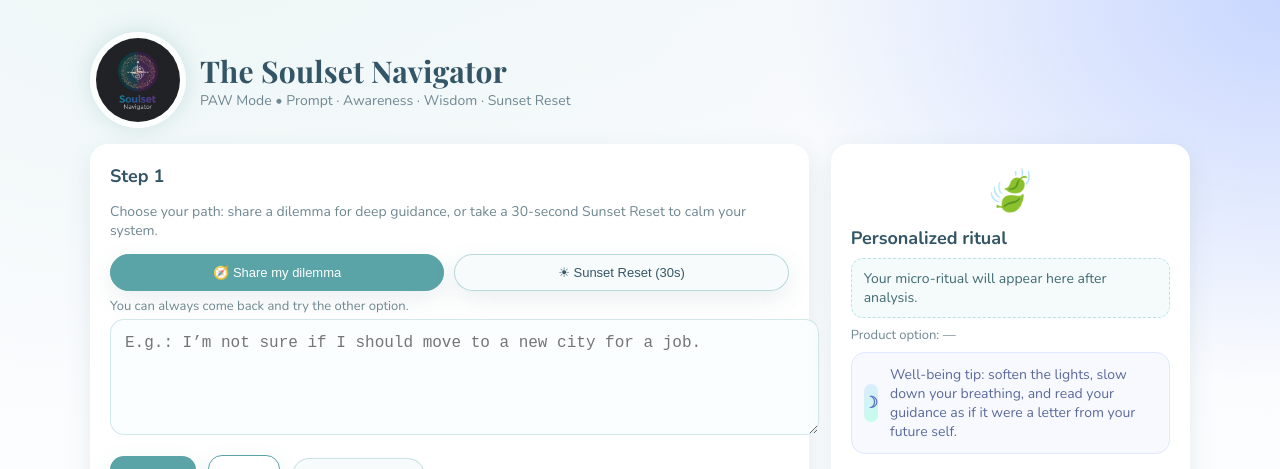
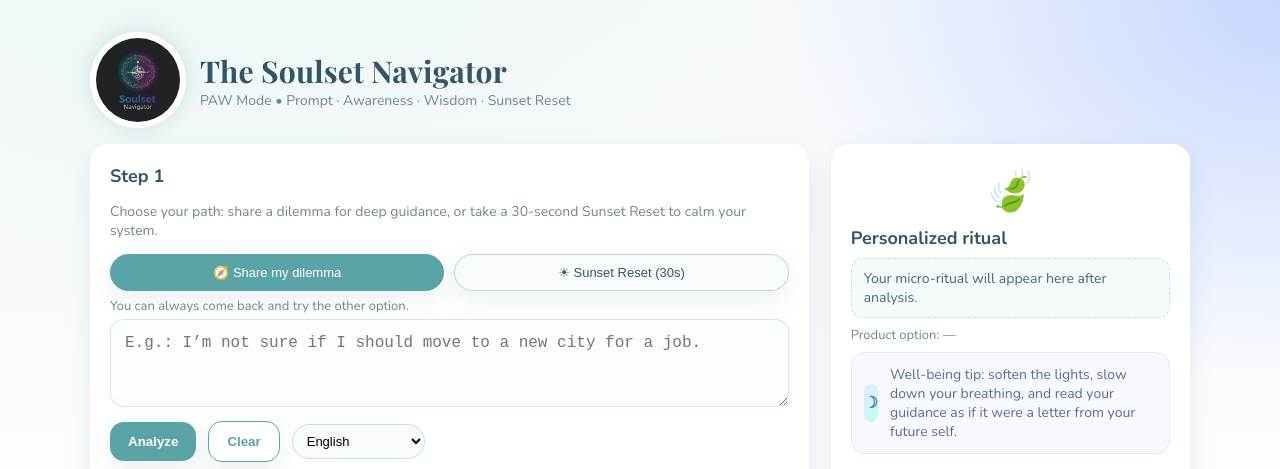
Before and after one commit to InstaMagicGen/soulset-navigator, a website: page index.html in a window 1280 px wide. Shown: the top 469 px of the page. Drawn offline with nearby package versions, Linux system fonts and the light colour scheme.

Commit message:
Fix textarea and result layout inside card

```diff
--- a/index.html
+++ b/index.html
@@ -50,7 +50,14 @@
     .grid{display:grid;grid-template-columns:2fr 1fr;gap:22px}
     @media (max-width: 880px){.grid{grid-template-columns:1fr}}
 
-    .card{background:var(--card);border-radius:18px;box-shadow:var(--shadow);padding:20px}
+    .card{
+      background:var(--card);
+      border-radius:18px;
+      box-shadow:var(--shadow);
+      padding:20px;
+      overflow:hidden;          /* important: clips anything that would overflow */
+    }
+
     .card h2{margin:0 0 8px;font-size:18px}
     .help{font-size:14px;color:var(--muted)}
 
@@ -90,10 +97,20 @@
     }
 
     textarea{
-      width:100%;min-height:88px;border-radius:14px;border:1.5px solid rgba(90,163,166,.25);
-      padding:14px 14px 12px;font-size:16px;resize:vertical;outline:none;color:var(--text);
+      width:100%;
+      box-sizing:border-box;
+      display:block;
+      min-height:88px;
+      border-radius:14px;
+      border:1.5px solid rgba(90,163,166,.25);
+      padding:14px 14px 12px;
+      font-size:16px;
+      resize:vertical;
+      outline:none;
+      color:var(--text);
       background:#fbfeff;
-    }
+}
+
     textarea:focus{box-shadow:0 0 0 4px var(--ring);border-color:transparent}
 
     .actions{display:flex;gap:12px;align-items:center;flex-wrap:wrap;margin-top:14px}
@@ -120,6 +137,15 @@
     .bubble{background:linear-gradient(180deg,#ffffff, #f7fbfb);border-radius:16px;padding:16px 16px;box-shadow:var(--shadow);line-height:1.7}
     .bubble .section{margin:10px 0}
     .bubble .title{font-weight:700}
+    .bubble,
+    .paw-card{
+      box-sizing:border-box;
+      max-width:100%;
+      word-wrap:break-word;
+    }
+.paw-grid{
+  width:100%;
+}
 
     /* PAW layout */
     .paw-grid{
@@ -405,6 +431,12 @@
     .mini-btn:hover{
       background:#e7f3f3;
     }
+    @media (max-width: 600px){
+  textarea{
+    font-size:15px;
+  }
+}
+
   </style>
 </head>
 <body>
```
